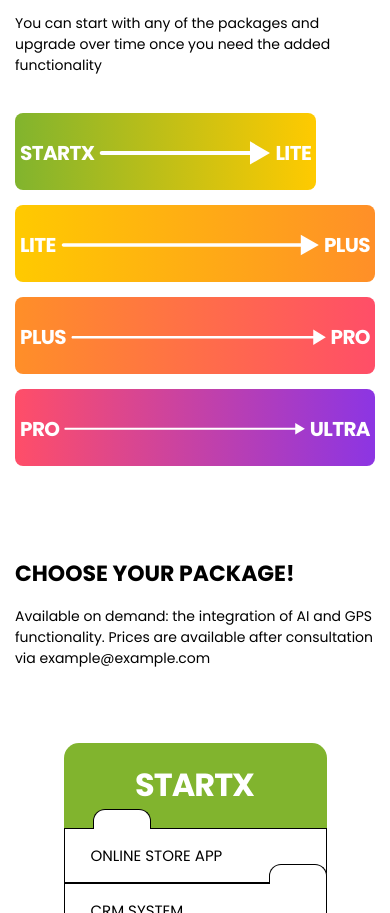
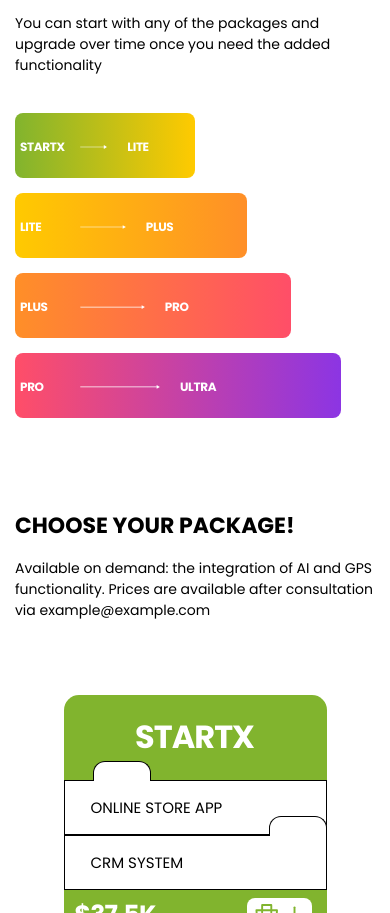
Before and after one commit to ndevgit/packages, a website: page src/index.html in a window 390 px wide. Shown: the part 2719-3632 px from the top of the page. Drawn offline with nearby package versions, Linux system fonts and the light colour scheme; files that its build step writes are made by us from their sources; files whose address does not match are found by name.

Commit message:
Update _media.scss

```diff
--- a/src/styles/sass/blocks/_media.scss
+++ b/src/styles/sass/blocks/_media.scss
@@ -167,9 +167,9 @@
   }
 
   .upgrading__line {
-    display: flex;
-    flex-direction: column;
-    align-items: flex-start;
+    // display: flex;
+    // flex-direction: column;
+    // align-items: flex-start;
 
     &::before {
       display: none;
@@ -177,12 +177,15 @@
   }
 
   .upgrading__line-left {
-    display: flex;
-    align-items: center;
+    // display: flex;
+    // align-items: center;
     border-radius: 8px;
     padding-left: 5px;
     padding-right: 5px;
-    column-gap: 5px;
+    // column-gap: 5px;
+    // grid-template-columns: 59px 1fr 0fr;
+    grid-template-columns: 0fr 1fr 0fr;
+    column-gap: 20px;
   }
 
   .upgrading__line-right {
@@ -254,6 +257,29 @@
   }
 }
 
+@media (max-width: 700px) {
+  // .upgrading__line--startx {
+  //   & .upgrading__line-arrow {
+  //     width: 20%;
+  //   }
+  // }
+
+  // .upgrading__line--lite {
+  //   & .upgrading__line-arrow {
+  //     width: 40%;
+  //   }
+  // }
+
+  // .upgrading__line--plus {
+  //   & .upgrading__line-arrow {
+  //     width: 50%;
+  //   }
+  // }
+  .upgrading__line-left {
+    grid-template-columns: 0fr 0.5fr 0fr;
+  }
+}
+
 @media (max-width: 500px) {
   .header__nav-list {
     column-gap: 23px;
@@ -286,5 +312,15 @@
   }
 }
 
+@media (max-width: 430px) {
+  .upgrading__line-left {
+    grid-template-columns: 40px 0.4fr 0fr;
+  }
+
+  .upgrading__line-description {
+    font-size: 12px;
+  }
+}
+
 // @media (max-width: 320px) {
 // }
```
